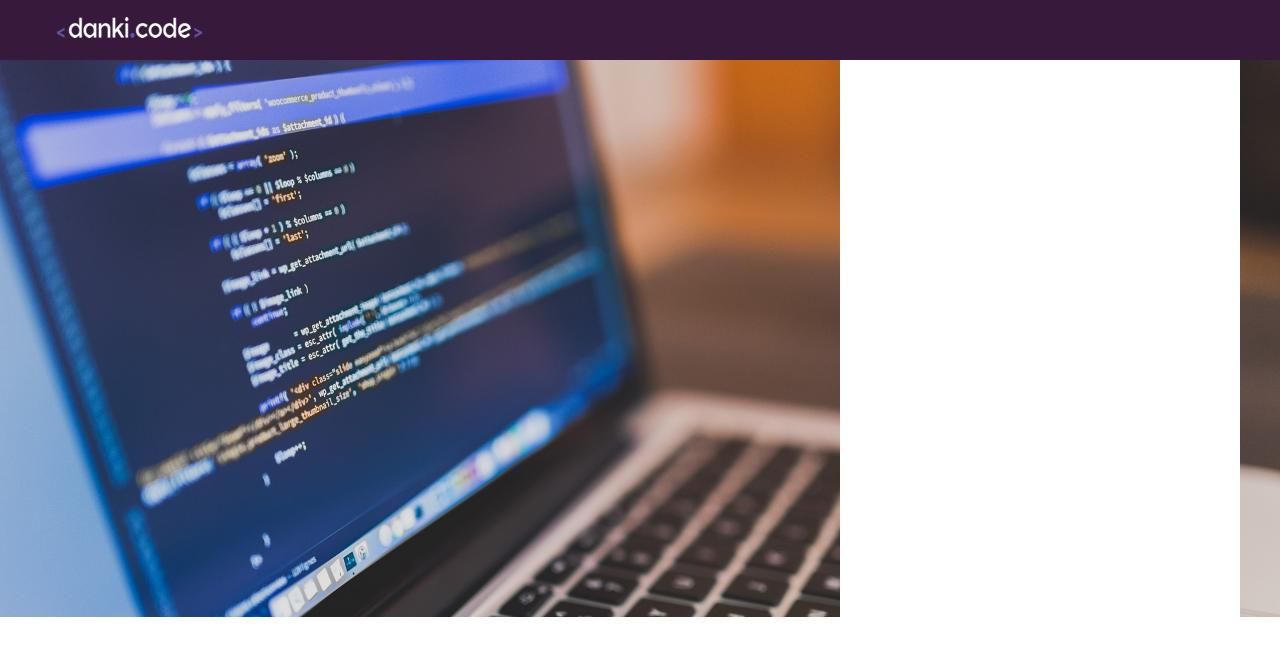
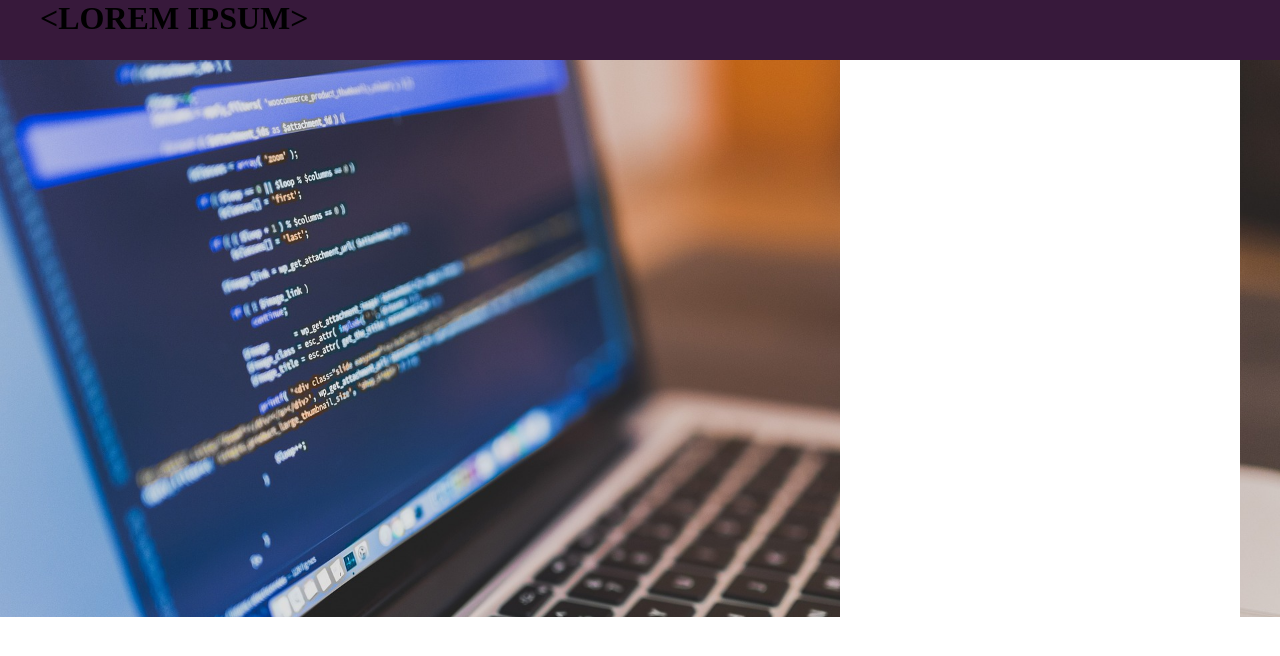
Before and after one commit to oyurisousa/SITE-HTML-CSS, a plain HTML site: page index.html in a window 1280 px wide. Drawn offline with Linux system fonts and the light colour scheme.

Commit message:
title-logo

```diff
--- a/index.html
+++ b/index.html
@@ -10,7 +10,7 @@
     <body>
         <header>
             <div class="center">
-                <img src="imagens/logo.png" alt="">
+                <h1><span><</span>LOREM IPSUM<span>></span></h1>
             </div>
         </header>
         <div class="container-banner">
```
